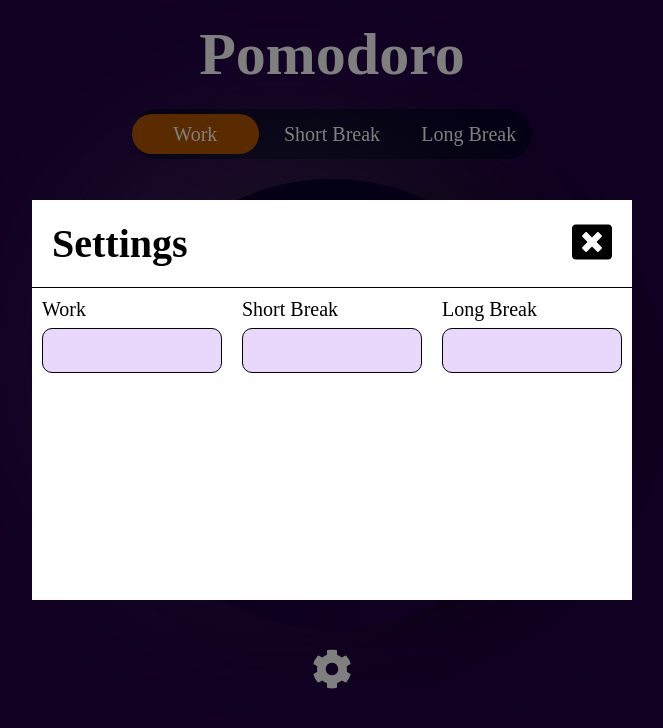
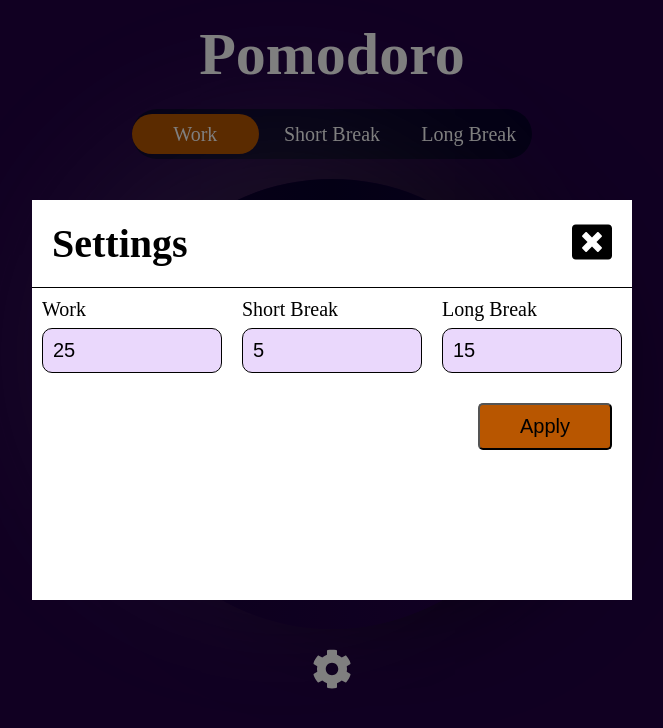
Before and after one commit to Pancratzia/Pancratzfrontend-mini-challenges, a React (Vite) app in the folder 09-PomodoroTimer/: page / in a window 1280 px wide. Both pictures are taken after a click on the element 640 px from the left and 669 px from the top of the page. Shown: the top 728 px of the page, without its empty margins (308-971 px from the left). Built offline with nearby package versions, Linux system fonts and the light colour scheme.

Commit message:
Finishing pomodoro clock

```diff
--- a/09-PomodoroTimer/src/components/Modal/ModalContainer.jsx
+++ b/09-PomodoroTimer/src/components/Modal/ModalContainer.jsx
@@ -1,13 +1,20 @@
-import React from 'react'
-import styled from 'styled-components';
-import { motion } from 'framer-motion';
-import { FaWindowClose } from 'react-icons/fa';
-import { Formik, Form, Field } from 'formik';
+import React, { useContext } from "react";
+import styled from "styled-components";
+import { motion } from "framer-motion";
+import { FaWindowClose } from "react-icons/fa";
+import { Formik, Form, Field } from "formik";
+import { StateContext } from "../StateProvider";
 
-const ModalContainer = ({isOpen, onClose}) => {
+const ModalContainer = ({ isOpen, onClose }) => {
+
+  const {workTime, shortBreakTime, longBreakTime, setWorkTime, setShortBreakTime, setLongBreakTime} = useContext(StateContext);
   return (
     <Containter>
-      <ModalContent initial = {{y: "-100vh", scale: 0 }} animate = {{y: 0, scale: 1}} exit = {{y: "-100vh", scale: 0}}>
+      <ModalContent
+        initial={{ y: "-100vh", scale: 0 }}
+        animate={{ y: 0, scale: 1 }}
+        exit={{ y: "-100vh", scale: 0 }}
+      >
         <ModalHeader>
           <ModalTitle>Settings</ModalTitle>
           <ModalCloseButton onClick={onClose}>
@@ -15,8 +22,15 @@ const ModalContainer = ({isOpen, onClose}) => {
           </ModalCloseButton>
         </ModalHeader>
         <ModalBody>
-
-          <Formik initialValues={{work: "", short: "", long: ""}} onSubmit={()=>{}}>
+          <Formik
+            initialValues={{ work: workTime/60, short: shortBreakTime/60, long: longBreakTime/60 }}
+            onSubmit={(values) => {
+              setWorkTime(values.work * 60);
+              setShortBreakTime(values.short * 60);
+              setLongBreakTime(values.long * 60);
+              onClose();
+            }}
+          >
             <Form>
               <InputWrapper>
                 <FormControl>
@@ -25,30 +39,52 @@ const ModalContainer = ({isOpen, onClose}) => {
                 </FormControl>
                 <FormControl>
                   <label htmlFor="short">Short Break</label>
-                  <Field id="short" name="short" min="1" type="number" max="60" />
+                  <Field
+                    id="short"
+                    name="short"
+                    min="1"
+                    type="number"
+                    max="60"
+                  />
                 </FormControl>
                 <FormControl>
                   <label htmlFor="long">Long Break</label>
                   <Field id="long" name="long" min="1" type="number" max="60" />
                 </FormControl>
               </InputWrapper>
+              <ButtonWrapper>
+                <ApplyButton type="submit">Apply</ApplyButton>
+              </ButtonWrapper>
             </Form>
           </Formik>
-
         </ModalBody>
       </ModalContent>
     </Containter>
-  )
-}
+  );
+};
 
 export default ModalContainer;
+
+const ButtonWrapper = styled.div`
+  display: flex;
+  justify-content: flex-end;
+  padding: 2rem;
+`;
+
+const ApplyButton = styled.button`
+  cursor: pointer;
+  padding: 1rem 4rem;
+  font-size: 2rem;
+  background: ${(props) => props.theme.colors.primary};
+  border-radius: 0.5rem;
+`;
 
 const InputWrapper = styled.div`
   display: flex;
   padding: 1rem;
   gap: 2rem;
 
-  @media screen and (max-width: 768px){
+  @media screen and (max-width: 768px) {
     flex-direction: column;
   }
 `;
@@ -58,12 +94,12 @@ flex: 1;
   display: flex;
   flex-direction: column;
   color: black;
-gap: .7rem;
+  gap: 0.7rem;
 
-  label{
+  label {
     font-size: 2rem;
   }
-  input{
+  input {
     width: 100%;
     font-size: 2rem;
     padding: 1rem;
@@ -87,9 +123,10 @@ const ModalContent = styled(motion.div)`
   height: 40rem;
   background-color: white;
 
-  @media screen and (max-width: 768px){
+  @media screen and (max-width: 768px) {
     max-width: 60rem;
     width: 90%;
+    height: auto;
   }
 `;
 
--- a/09-PomodoroTimer/src/components/StateProvider.jsx
+++ b/09-PomodoroTimer/src/components/StateProvider.jsx
@@ -34,7 +34,7 @@ const StateProvider = ({ children }) => {
     }, [activeTag, workTime, shortBreakTime, longBreakTime]);
 
   return (
-    <StateContext.Provider value={{ activeTag, setActiveTag, progress, setProgress, time, setTime, isActive, setIsActive, initTime, setInitTime }}>
+    <StateContext.Provider value={{ activeTag, setActiveTag, progress, setProgress, time, setTime, isActive, setIsActive, initTime, setInitTime, workTime, shortBreakTime, longBreakTime, setWorkTime, setShortBreakTime, setLongBreakTime }}>
         {children}
     </StateContext.Provider>
   )
```
Lines whose indentation alone changed are shown as unchanged.
